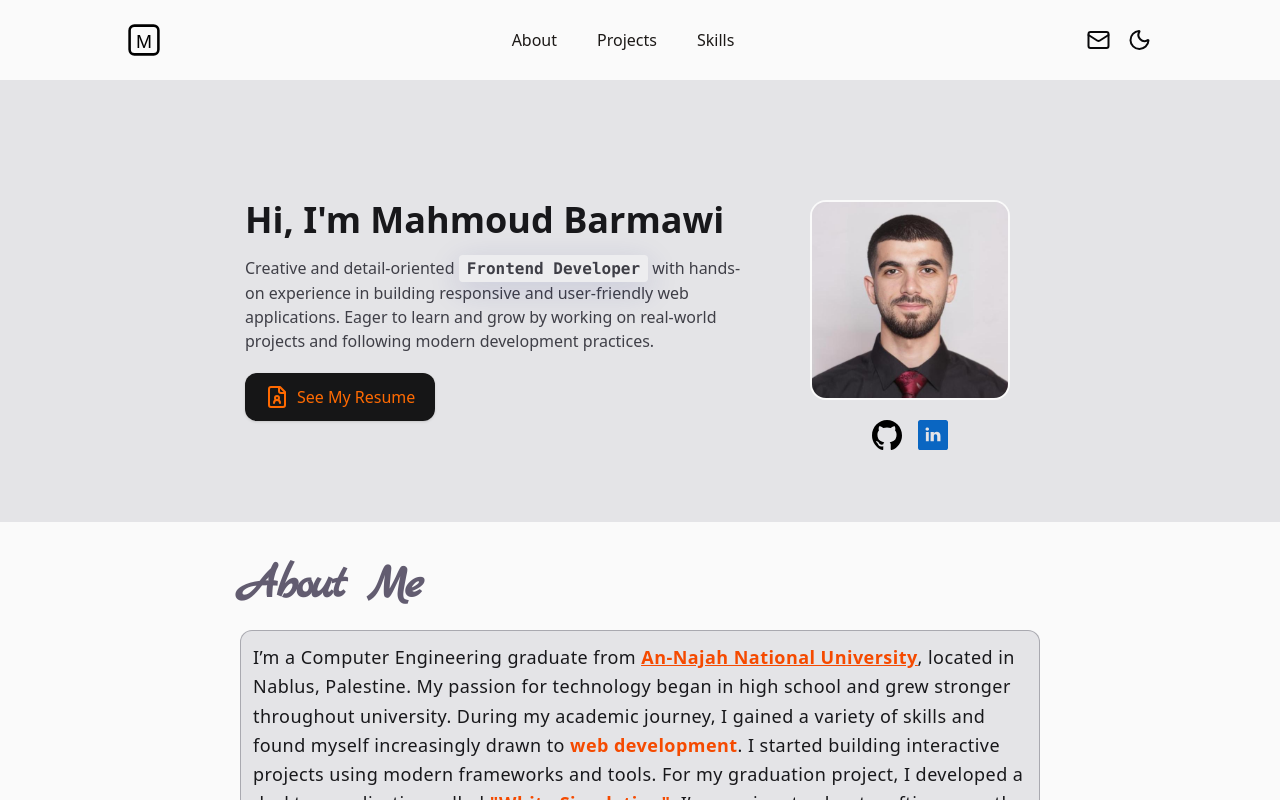
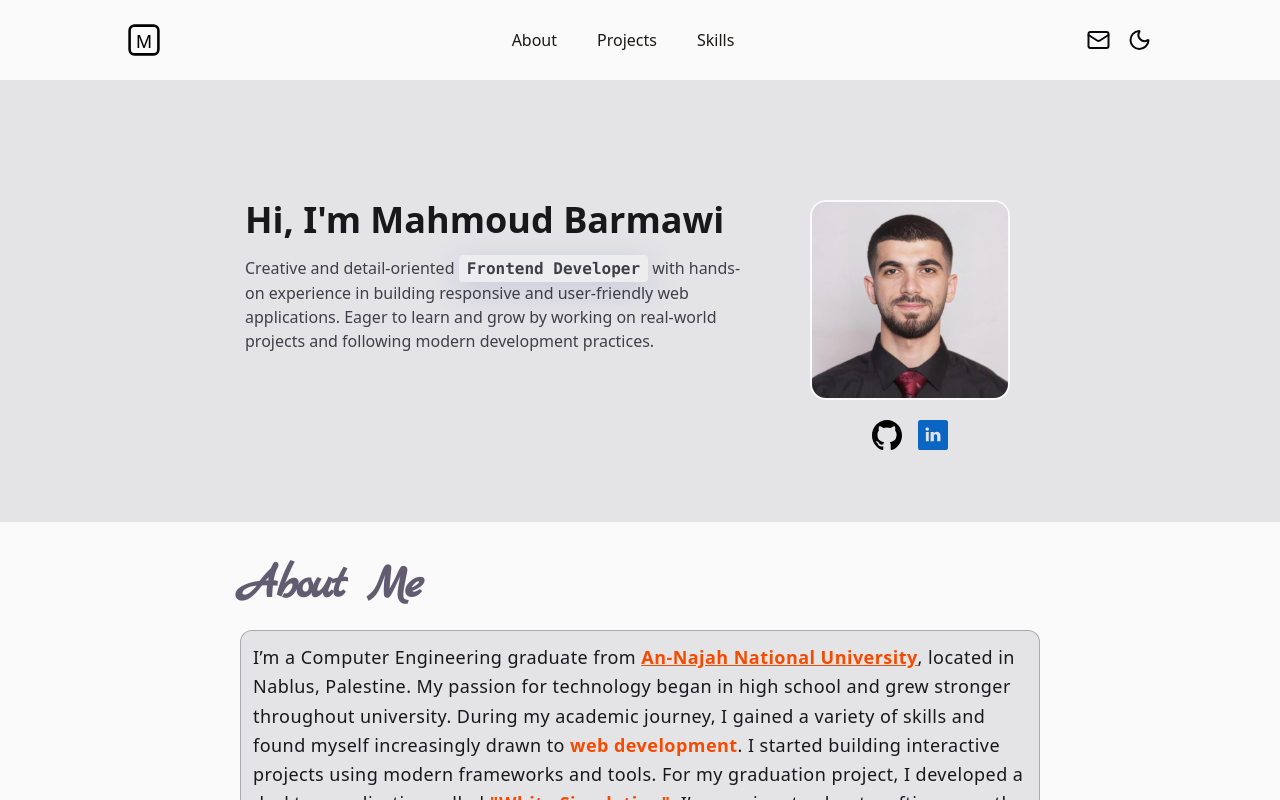
Before and after one commit to Mahmoud-Barmawi/Portfolio, a React (Vite) app: page / in a window 1280 px wide. Shown: the top 800 px of the page. Built offline with nearby package versions, Linux system fonts and the light colour scheme.

Commit message:
remove cv

```diff
--- a/src/components/Hero.tsx
+++ b/src/components/Hero.tsx
@@ -20,7 +20,7 @@
             projects and following modern development practices.
           </p>
 
-          <div className="mt-5">
+          {/* <div className="mt-5">
             <a
               href="https://drive.google.com/file/d/1bhVyPJZxvA8c66zfEcafpaZCMVk4myL1/view?usp=sharing"
               target="_blank"
@@ -58,7 +58,7 @@
               </svg>
               See My Resume
             </a>
-          </div>
+          </div> */}
         </div>
 
         <div className="w-[250px] flex justify-center   items-center flex-col ">
```
